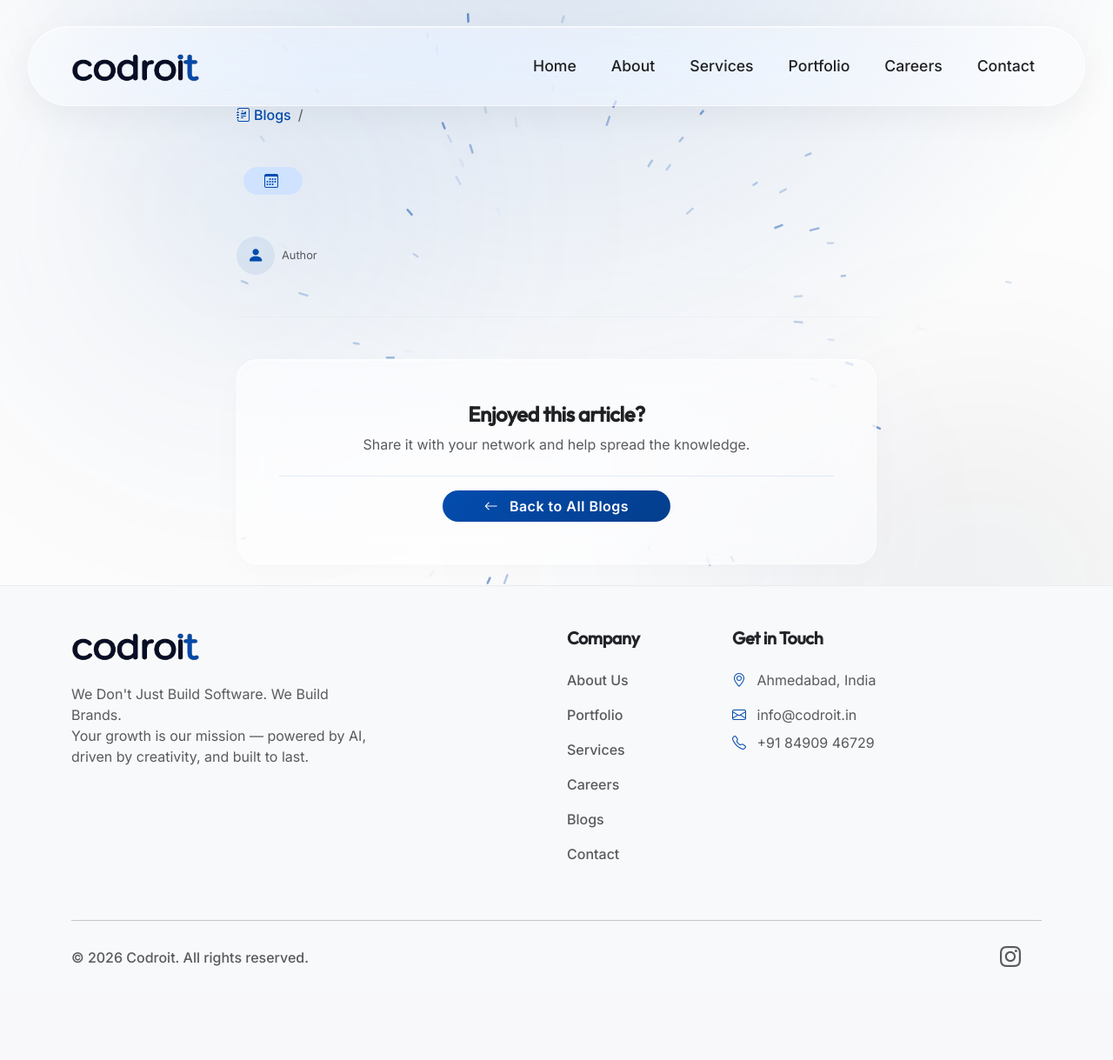
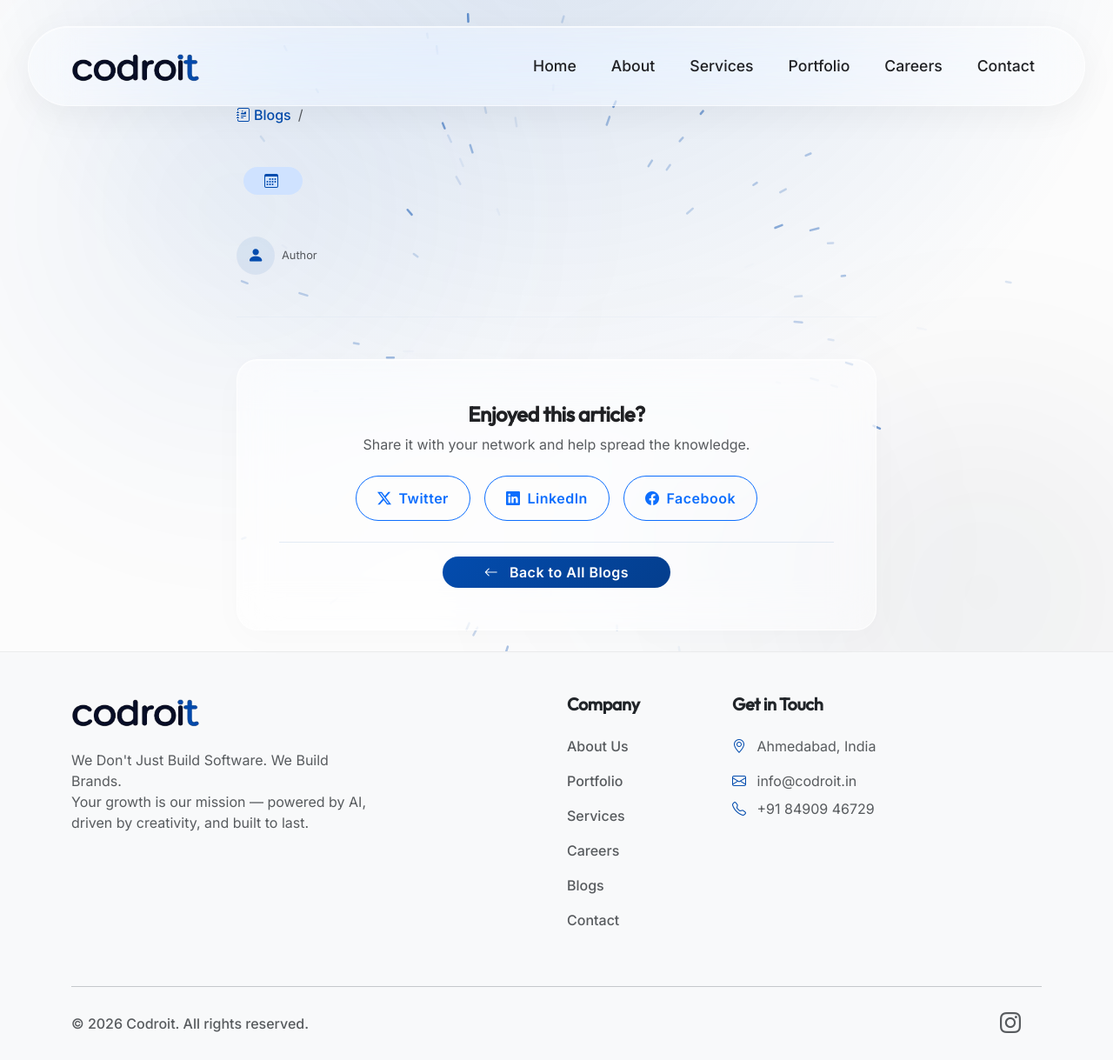
Before and after one commit to Kunal-63/codroit, a Flask app: template templates/blog.html in a window 1280 px wide. Shown: the whole page at 87% size. Before the commit the page ends 1112 px from the top, so only its background shows below. Run offline with Flask 3, Linux system fonts and the light colour scheme; the template is opened without the code that fills it, so the values that code supplies are empty; some libraries are stand-ins or nearby versions.

Commit message:
fixed socials

```diff
--- a/templates/blog.html
+++ b/templates/blog.html
@@ -116,7 +116,7 @@
         <div class="glass-card p-4 p-md-5 mb-4 text-center fade-up-scroll">
           <h4 class="fw-bold mb-2">Enjoyed this article?</h4>
           <p class="text-muted mb-4">Share it with your network and help spread the knowledge.</p>
-          <!-- <div class="d-flex justify-content-center gap-3 flex-wrap">
+          <div class="d-flex justify-content-center gap-3 flex-wrap">
             <a href="https://twitter.com/intent/tweet?url={{ request.url }}&text={{ blog.title }}" target="_blank"
               class="btn btn-outline-primary rounded-pill px-4"
               style="width: 52px; height: 52px; display: inline-flex; align-items: center; justify-content: center; width: auto; gap: 8px;">
@@ -132,7 +132,7 @@
               style="display: inline-flex; align-items: center; justify-content: center; gap: 8px;">
               <i class="bi bi-facebook"></i> <span class="d-none d-sm-inline">Facebook</span>
             </a>
-          </div> -->
+          </div>
           <div class="mt-4 pt-3 border-top" style="border-color: rgba(3,76,174,0.1) !important;">
             <a href="/blogs" class="btn btn-primary rounded-pill px-5 hover-lift">
               <i class="bi bi-arrow-left me-2"></i> Back to All Blogs
```
